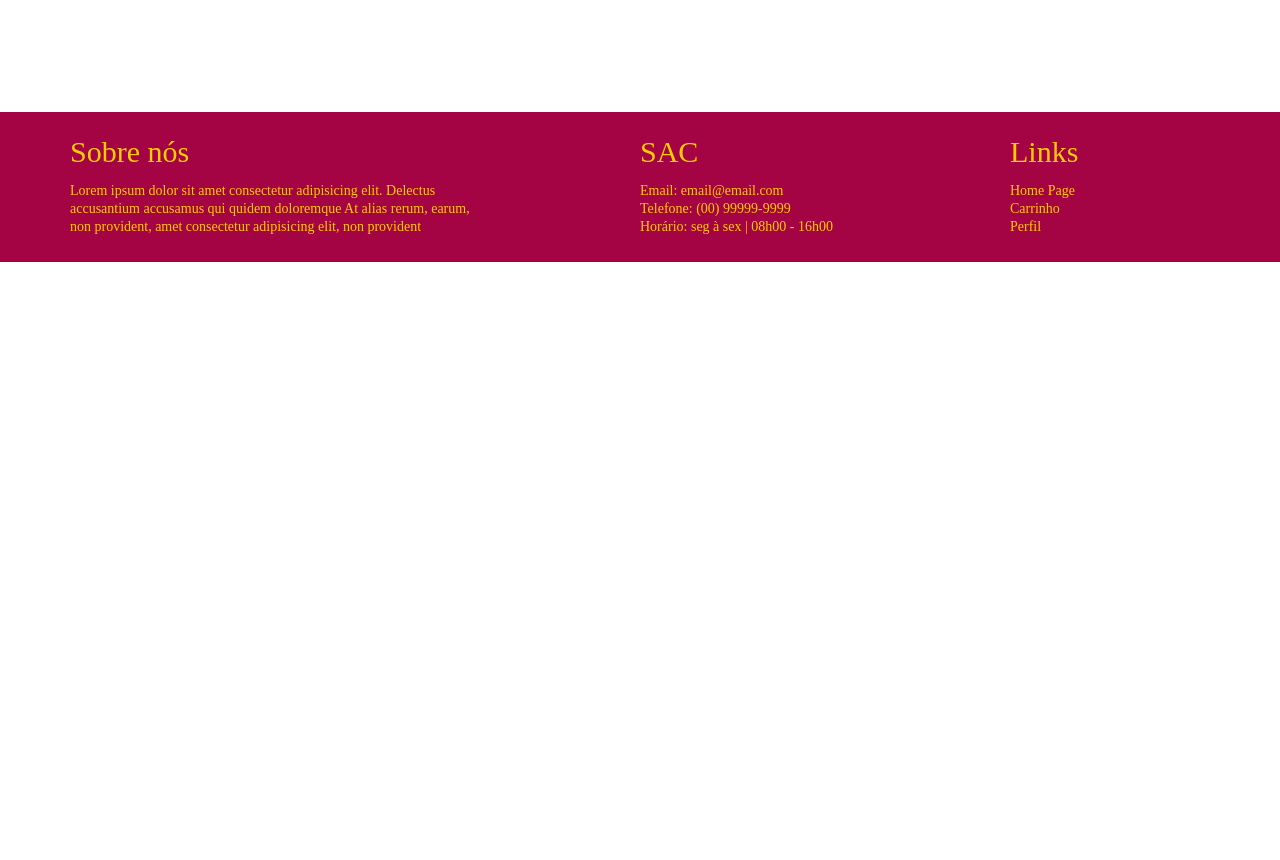
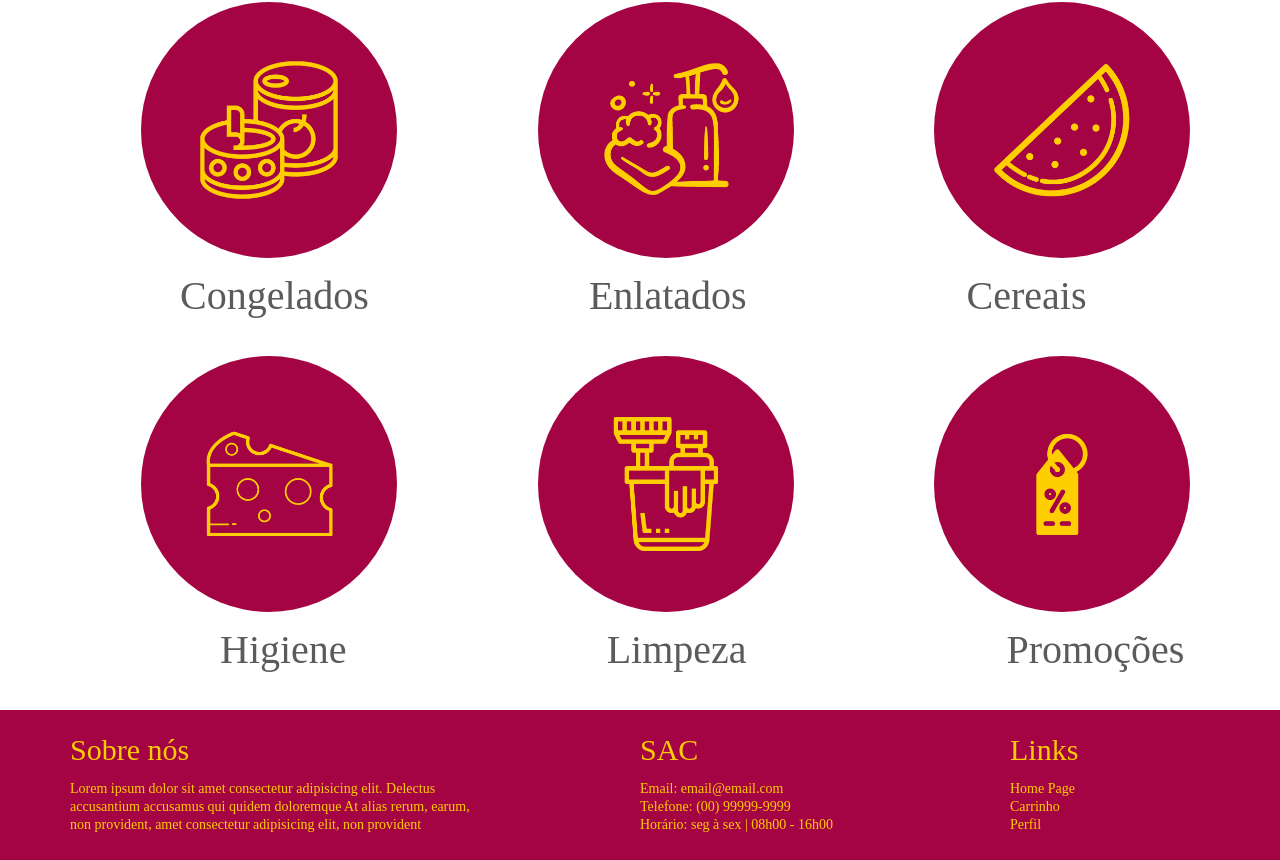
Before and after one commit to MarcusHuzi/Projeto-Web, a Vue app in the folder milestone2/shop/: page / in a window 1280 px wide. Shown: the part 788-1648 px from the top of the page. Before the commit the page ends 1050 px from the top, so only its background shows below. Built offline with nearby package versions, Linux system fonts and the light colour scheme.

Commit message:
adicionando link para lista produtos no home

```diff
--- a/milestone2/shop/src/router/index.js
+++ b/milestone2/shop/src/router/index.js
@@ -1,5 +1,5 @@
 import { createRouter, createWebHistory } from "vue-router";
-import HomeView from '../views/ListaProdutosView.vue';
+import HomeView from '../views/HomeView.vue';
 
 const routes = [
     {
--- a/milestone2/shop/src/views/HomeView.vue
+++ b/milestone2/shop/src/views/HomeView.vue
@@ -66,7 +66,7 @@
                             <img src="@/assets/image/homepage-categories/laticinios.png">
                         </li>
                         <li>
-                            <img src="@/assets/image/homepage-categories/limpeza.png">
+                            <router-link to="/listaprodutos"><img src="@/assets/image/homepage-categories/limpeza.png"></router-link>
                         </li>
                         <li>
                             <img src="@/assets/image/homepage-categories/promocao.png">
```
